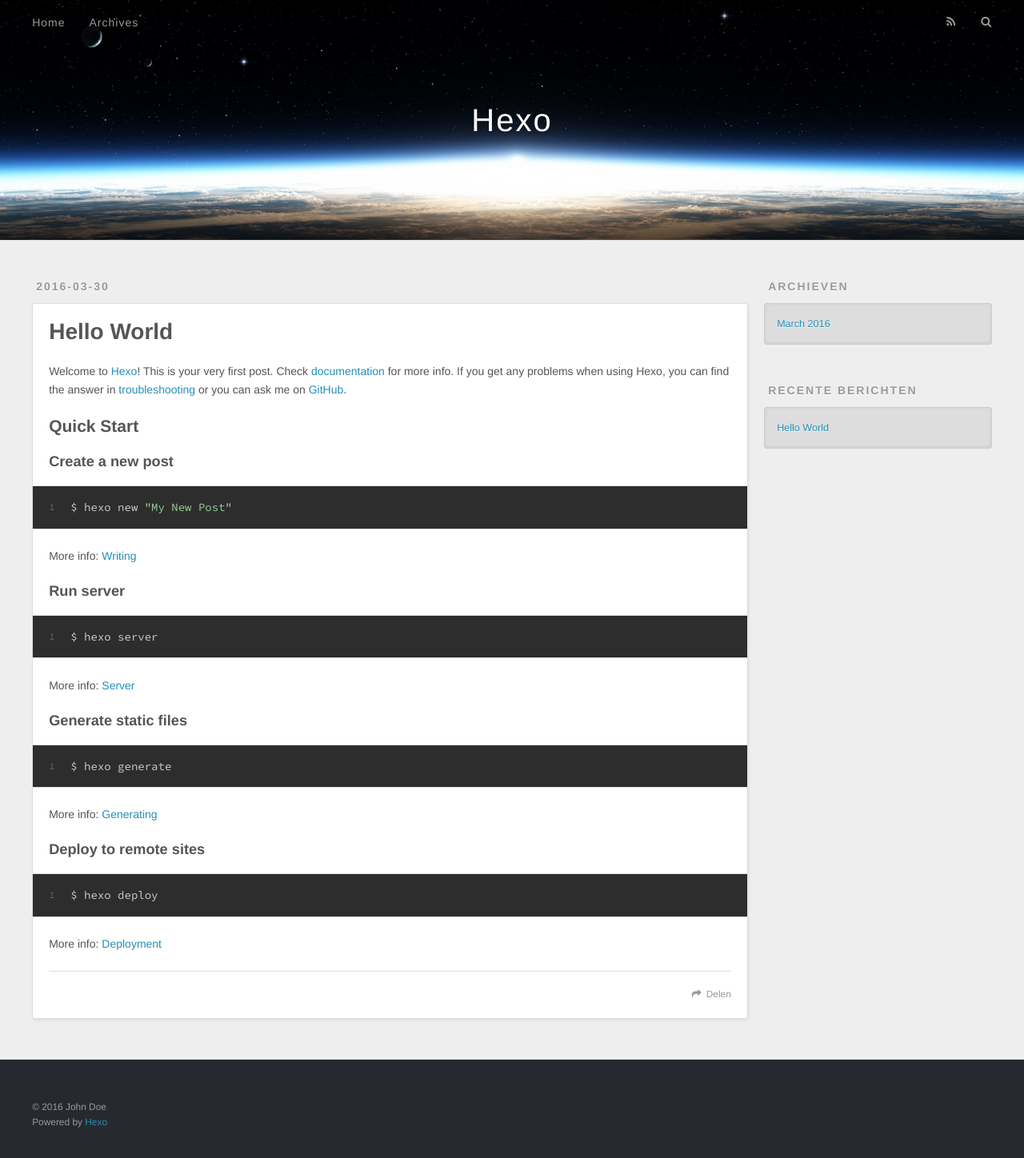
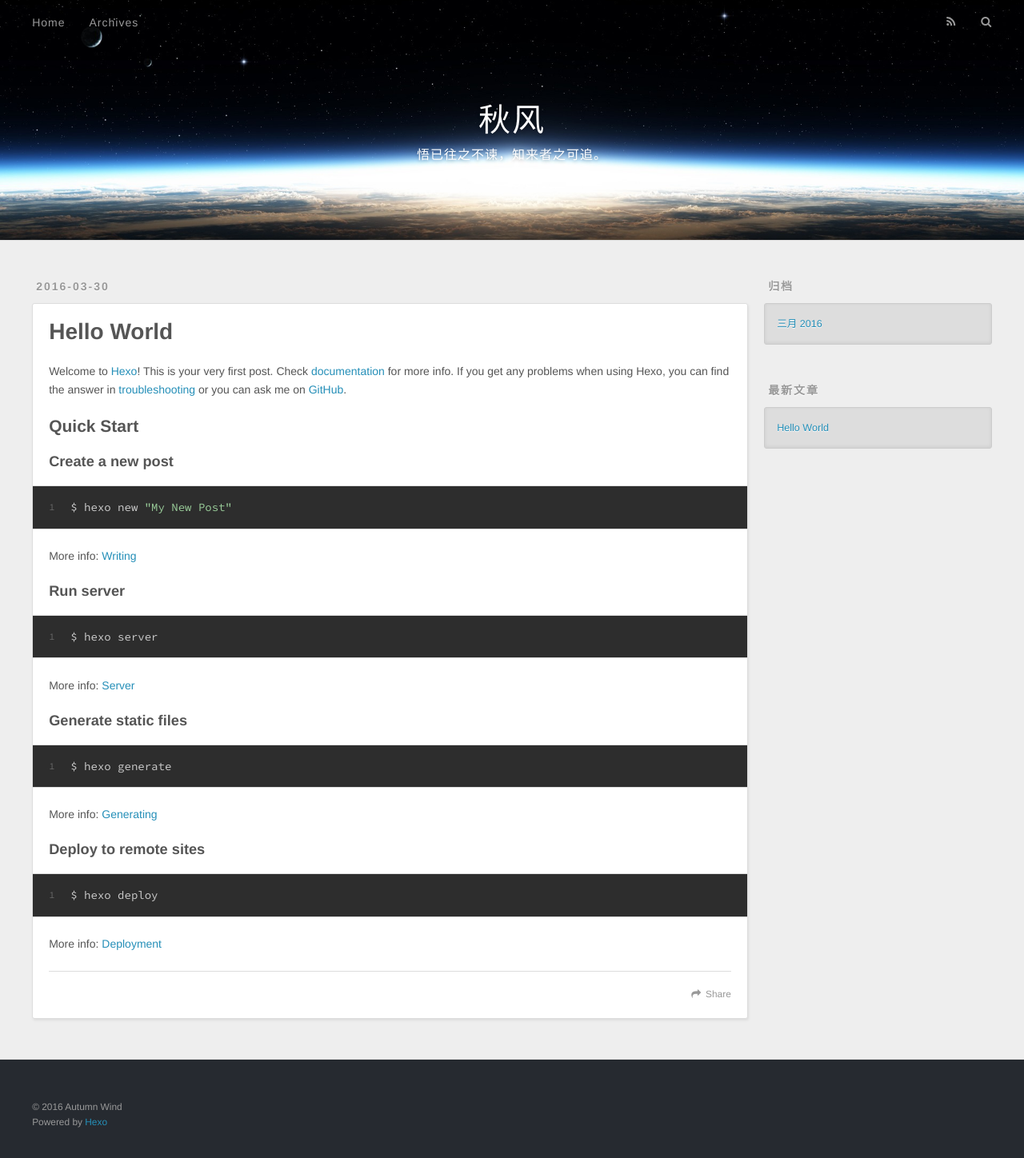
Before and after one commit to autumn-wind/autumn-wind.github.io, a plain HTML site: page index.html in a window 1280 px wide. Shown: the whole page at 80% size. Drawn offline with nearby package versions, Linux system fonts and the light colour scheme.

Commit message:
Site updated: 2016-04-23 09:42:58

```diff
--- a/index.html
+++ b/index.html
@@ -3,19 +3,19 @@
 <head>
   <meta charset="utf-8">
 
-  <title>Hexo</title>
+  <title>秋风</title>
   <meta name="viewport" content="width=device-width, initial-scale=1, maximum-scale=1">
-  <meta name="description">
+  <meta name="description" content="秋风">
 <meta property="og:type" content="website">
-<meta property="og:title" content="Hexo">
+<meta property="og:title" content="秋风">
 <meta property="og:url" content="http://yoursite.com/index.html">
-<meta property="og:site_name" content="Hexo">
-<meta property="og:description">
+<meta property="og:site_name" content="秋风">
+<meta property="og:description" content="秋风">
 <meta name="twitter:card" content="summary">
-<meta name="twitter:title" content="Hexo">
-<meta name="twitter:description">
+<meta name="twitter:title" content="秋风">
+<meta name="twitter:description" content="秋风">
 
-    <link rel="alternate" href="/atom.xml" title="Hexo" type="application/atom+xml">
+    <link rel="alternate" href="/atom.xml" title="秋风" type="application/atom+xml">
 
 
     <link rel="icon" href="/favicon.png">
@@ -36,8 +36,12 @@
   <div id="header-outer" class="outer">
     <div id="header-title" class="inner">
       <h1 id="logo-wrap">
-        <a href="/" id="logo">Hexo</a>
+        <a href="/" id="logo">秋风</a>
       </h1>
+
+        <h2 id="subtitle-wrap">
+          <a href="/" id="subtitle">悟已往之不谏，知来者之可追。</a>
+        </h2>
 
     </div>
     <div id="header-inner" class="inner">
@@ -53,7 +57,7 @@
 
           <a id="nav-rss-link" class="nav-icon" href="/atom.xml" title="RSS Feed"></a>
 
-        <a id="nav-search-btn" class="nav-icon" title="Zoeken"></a>
+        <a id="nav-search-btn" class="nav-icon" title="搜索"></a>
       </nav>
       <div id="search-form-wrap">
         <form action="//google.com/search" method="get" accept-charset="UTF-8" class="search-form"><input type="search" name="q" results="0" class="search-form-input" placeholder="Search"><button type="submit" class="search-form-submit">&#xF002;</button><input type="hidden" name="sitesearch" value="http://yoursite.com"></form>
@@ -99,7 +103,7 @@
 
     </div>
     <footer class="article-footer">
-      <a data-url="http://yoursite.com/2016/03/30/hello-world/" data-id="cimeinmnp0000liodvv66jzf7" class="article-share-link">Delen</a>
+      <a data-url="http://yoursite.com/2016/03/30/hello-world/" data-id="cinchejtz0000j5odi8pyhquf" class="article-share-link">Share</a>
 
 
     </footer>
@@ -124,9 +128,9 @@
 
 
   <div class="widget-wrap">
-    <h3 class="widget-title">Archieven</h3>
+    <h3 class="widget-title">归档</h3>
     <div class="widget">
-      <ul class="archive-list"><li class="archive-list-item"><a class="archive-list-link" href="/archives/2016/03/">March 2016</a></li></ul>
+      <ul class="archive-list"><li class="archive-list-item"><a class="archive-list-link" href="/archives/2016/03/">三月 2016</a></li></ul>
     </div>
   </div>
 
@@ -134,7 +138,7 @@
 
 
   <div class="widget-wrap">
-    <h3 class="widget-title">Recente berichten</h3>
+    <h3 class="widget-title">最新文章</h3>
     <div class="widget">
       <ul>
 
@@ -154,7 +158,7 @@
 
   <div class="outer">
     <div id="footer-info" class="inner">
-      &copy; 2016 John Doe<br>
+      &copy; 2016 Autumn Wind<br>
       Powered by <a href="http://hexo.io/" target="_blank">Hexo</a>
     </div>
   </div>
```
Also changed, not shown: 2016/03/30/hello-world/index.html (+14 -10 lines), archives/2016/03/index.html (+19 -15 lines), archives/2016/index.html (+19 -15 lines), archives/index.html (+19 -15 lines).
